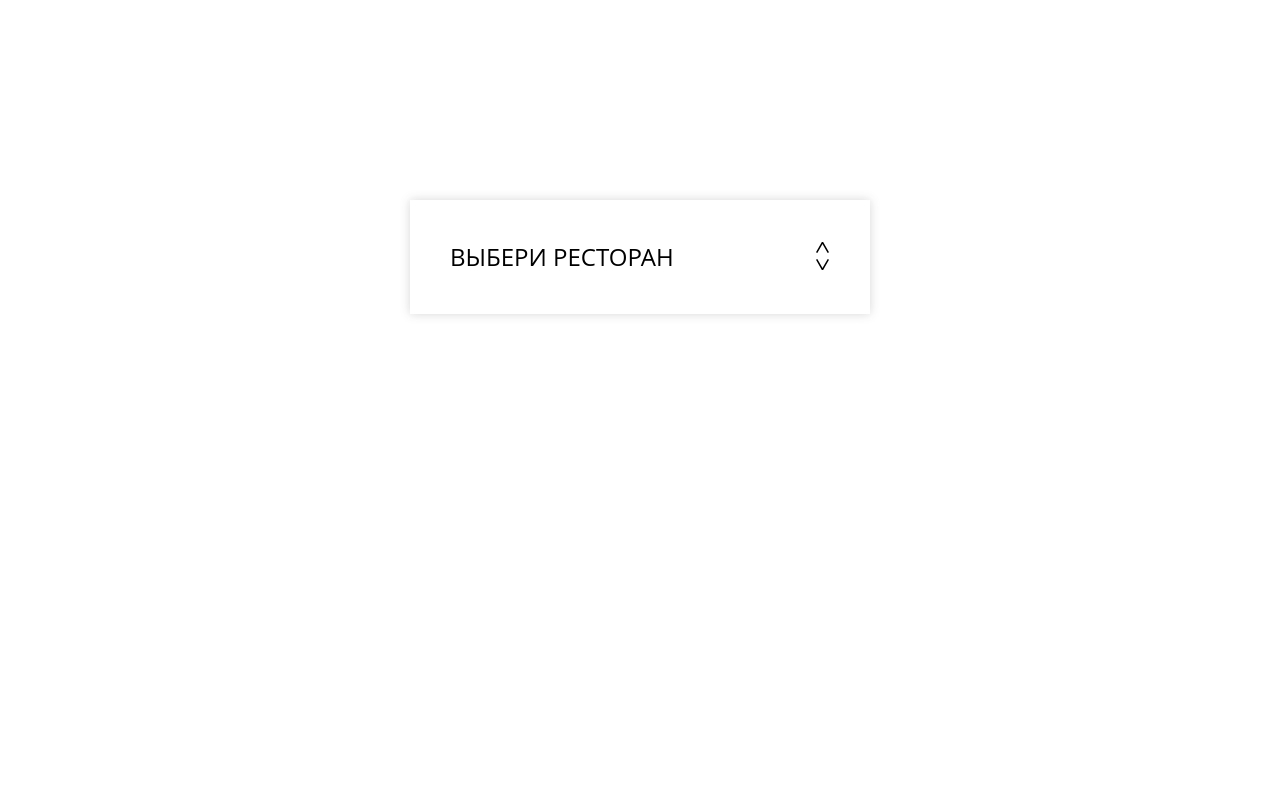
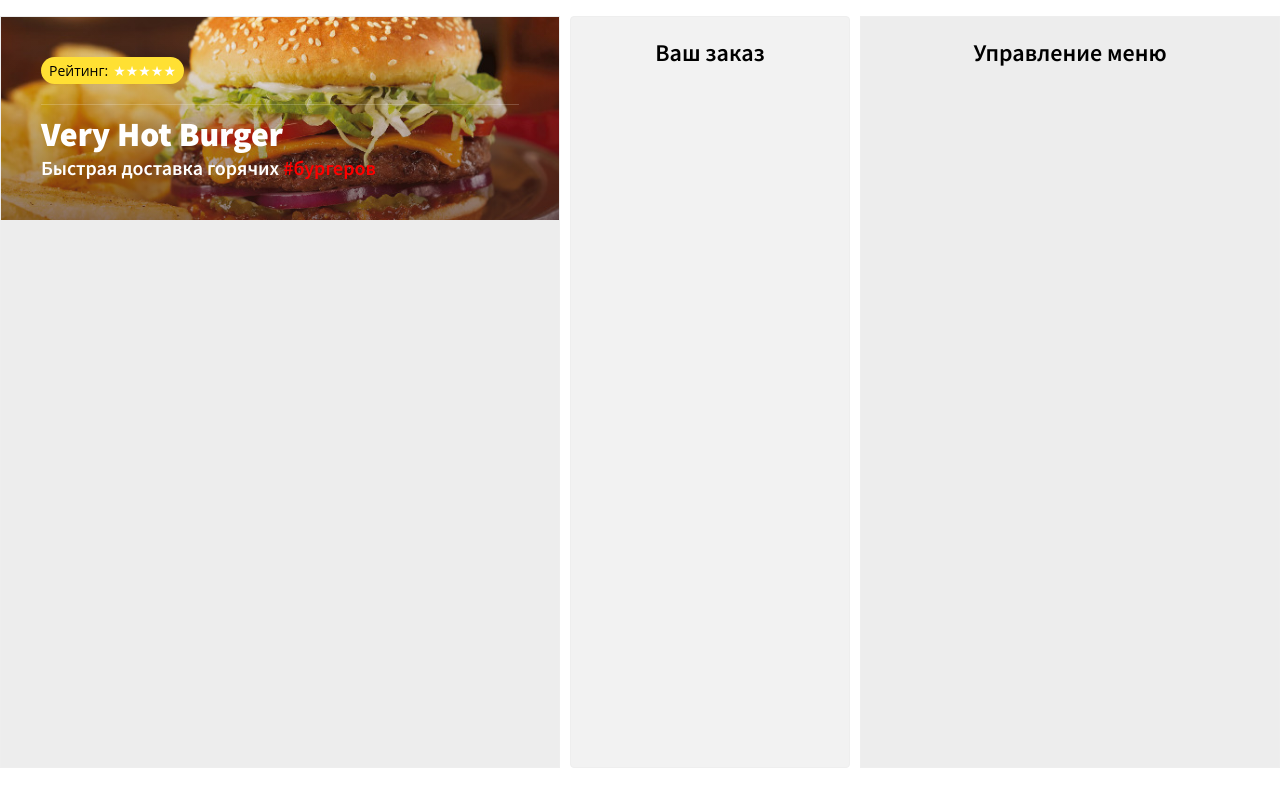
Before and after one commit to pnzdmd/react-restaurant, a React (Create React App) app: page /restaurant/1 in a window 1280 px wide. Built offline with nearby package versions, Linux system fonts and the light colour scheme.

Commit message:
Настройка маршрутизации

```diff
--- a/package.json
+++ b/package.json
@@ -8,6 +8,7 @@
     "@testing-library/user-event": "^13.5.0",
     "react": "^18.0.0",
     "react-dom": "^18.0.0",
+    "react-router-dom": "^5.2.0",
     "react-scripts": "5.0.0",
     "web-vitals": "^2.1.4"
   },
--- a/src/components/App.jsx
+++ b/src/components/App.jsx
@@ -8,7 +8,7 @@
     return (
       <div className='burger-paradise'>
         <div className='menu'>
-          <Header />
+          <Header title='Very Hot Burger' />
         </div>
         <Order />
         <MenuAdmin />
--- a/src/components/Header.jsx
+++ b/src/components/Header.jsx
@@ -1,27 +1,23 @@
-import React, { Component } from 'react';
+import React from 'react';
 
-class Header extends Component {
-  render() {
-    return (
+const Header = (props) => (
   <header className='top'>
     <div className='wrap'>
       <div className='header-content'>
         <div className='header-rating'>
           <div className='header-rating_tag'>Рейтинг:</div>
-              <div className='header-rating_icon'>+++</div>
+          <div className='header-rating_icon'>★★★★★</div>
         </div>
 
         <div className='header-divider'></div>
-            <h1 className='font-effect-fire-animation'>Hot Burgers</h1>
+        <h1 className='font-effect-fire-animation'>{props.title}</h1>
         <h3>
           <span>Быстрая доставка горячих</span>
-              <span className='sub-header'># бургеров</span>
+          <span className='sub-header'> #бургеров</span>
         </h3>
       </div>
     </div>
   </header>
 );
-  }
-}
 
 export default Header;
--- a/src/components/Landing.jsx
+++ b/src/components/Landing.jsx
@@ -21,7 +21,11 @@
     this.setState({ title: title, url: url, display: false });
   };
   // метод для перехода на страницу выбранного ресторана
-  getToRestaurant = () => {};
+  getToRestaurant = () => {
+    const { url } = this.state;
+    console.log(url);
+    this.props.history.push(`/restaurant/${url}`);
+  };
 
   render() {
     return (
--- /dev/null
+++ b/src/components/NotFound.jsx
@@ -0,0 +1,11 @@
+import React from 'react';
+
+const NotFound = () => {
+  return (
+    <div>
+      <h2>The Page is Not Found</h2>
+    </div>
+  );
+};
+
+export default NotFound;
--- /dev/null
+++ b/src/components/Router.jsx
@@ -0,0 +1,19 @@
+import React from 'react';
+import Landing from './Landing';
+import App from './App';
+import NotFound from './NotFound';
+import { BrowserRouter, Switch, Route } from 'react-router-dom';
+
+const Router = () => {
+  return (
+    <BrowserRouter>
+      <Switch>
+        <Route exact path='/' component={Landing} />
+        <Route path='/restaurant/:restaurantId' component={App} />
+        <Route component={NotFound} />
+      </Switch>
+    </BrowserRouter>
+  );
+};
+
+export default Router;
--- a/src/index.js
+++ b/src/index.js
@@ -1,13 +1,12 @@
 import React from 'react';
 import ReactDOM from 'react-dom';
 import './css/style.css'
-import Landing from './components/Landing';
-//import App from './components/App';
+import Router from './components/Router';
 
 
 ReactDOM.render(
   <React.StrictMode>
-    <Landing/>
+    <Router/>
   </React.StrictMode>,
   document.getElementById('root')
 );
```
Also changed, not shown: 2 other files (tests, documents, lock files or other folders). Lines whose indentation alone changed are shown as unchanged.
